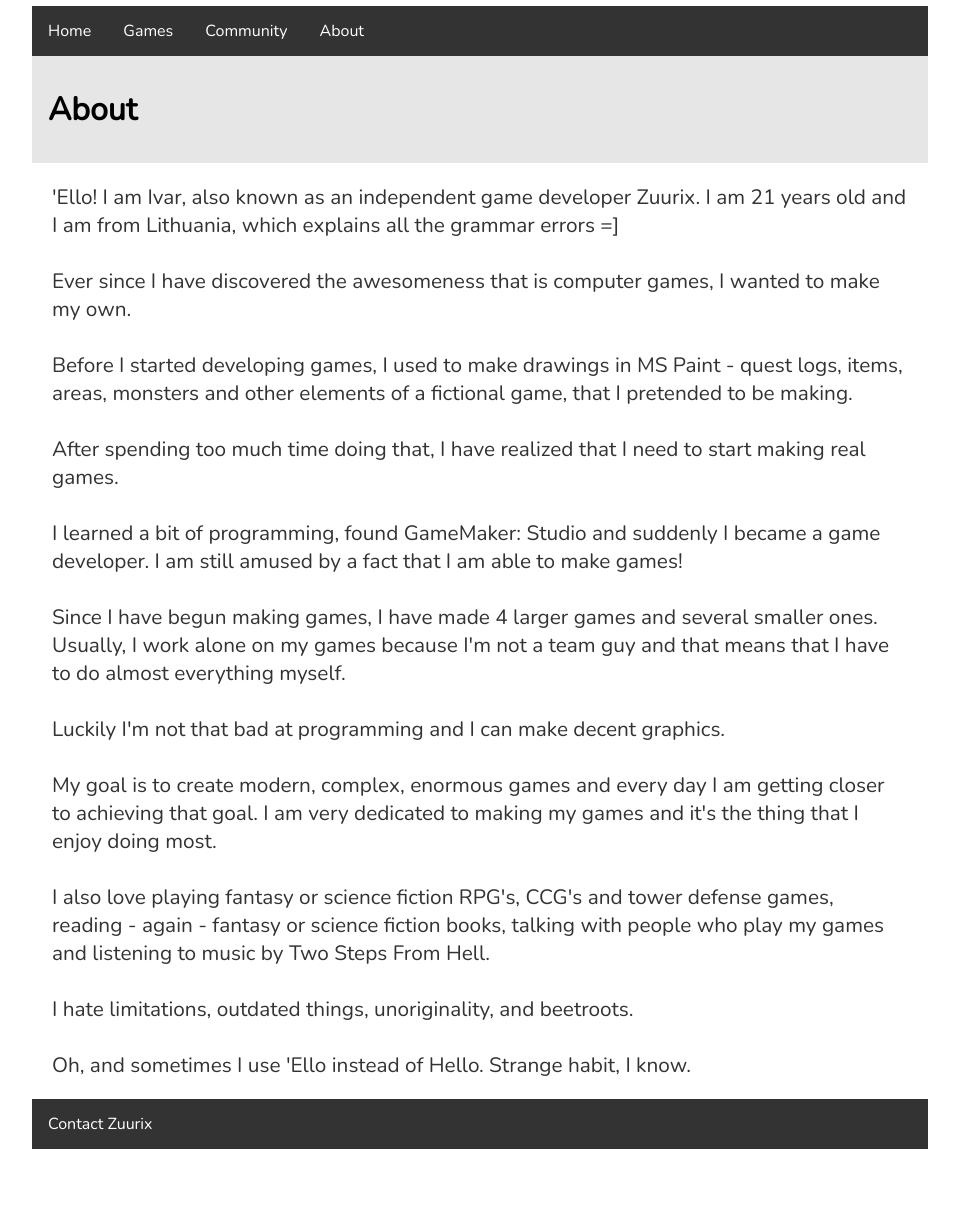
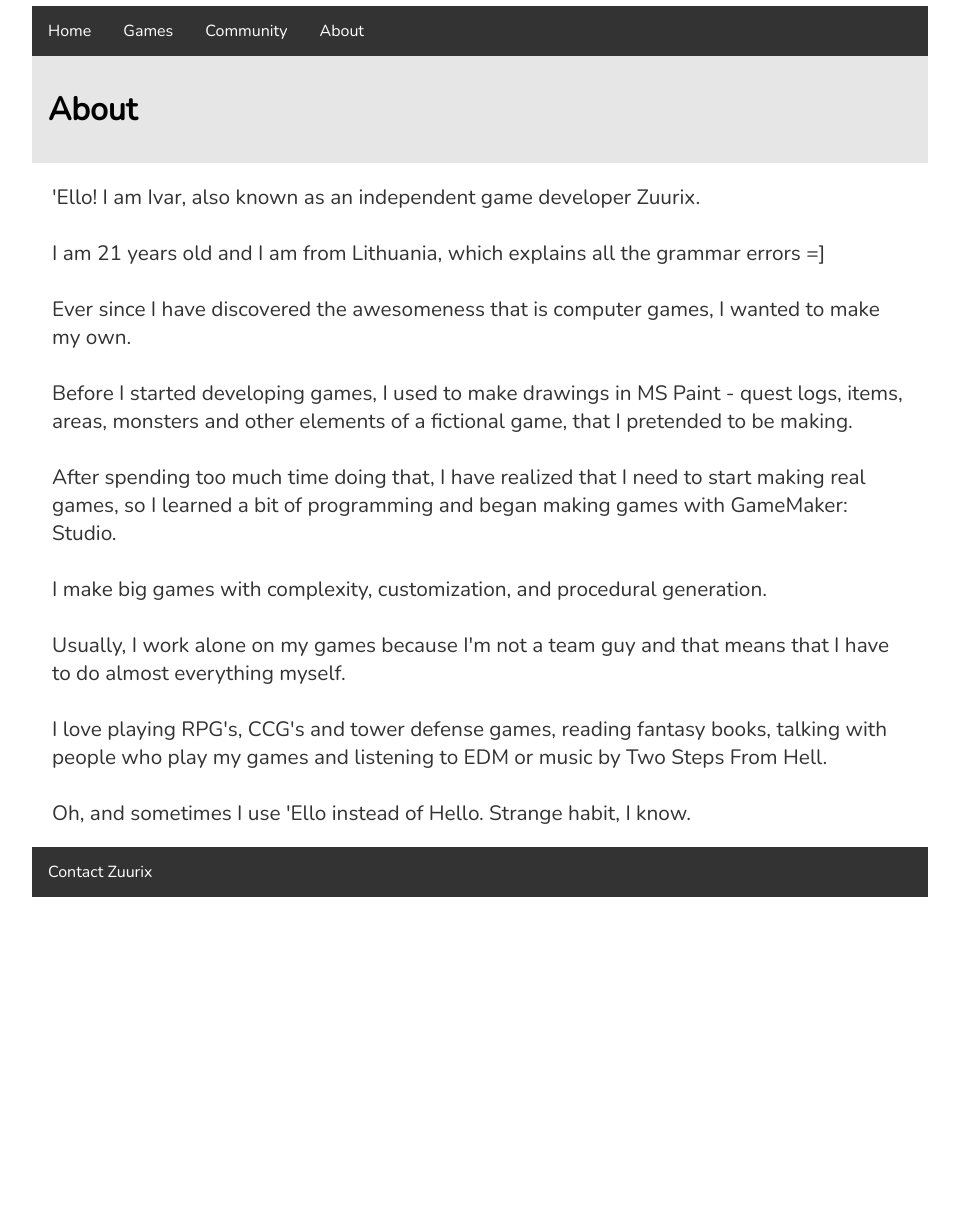
Before and after one commit to Phoebe3663/Zuurix.github.io, a Jekyll site: the page built from about/index.html, in a window 1280 px wide. Shown: the part 308-1517 px from the top of the page, without its empty margins (160-1119 px from the left). Built offline with Jekyll 4.4.1, drawn with Linux system fonts in a browser that asks for light colours; after the commit the page ends 1265 px from its top, so only the background shows below that.

Commit message:
Update index.html

```diff
--- a/about/index.html
+++ b/about/index.html
@@ -6,25 +6,19 @@ title: Zuurix.com - About
 
 <h1>About</h1>
 
-<p>'Ello! I am Ivar, also known as an independent game developer Zuurix. I am 21 years old and I am from Lithuania, which explains all the grammar errors =]
+<p>'Ello! I am Ivar, also known as an independent game developer Zuurix.
+<p>I am 21 years old and I am from Lithuania, which explains all the grammar errors =]
 
 <p>Ever since I have discovered the awesomeness that is computer games, I wanted to make my own.
-
 <p>Before I started developing games, I used to make drawings in MS Paint - quest logs, items, areas, monsters and other elements of a fictional game, that I pretended to be making.
 
-<p>After spending too much time doing that, I have realized that I need to start making real games.
+<p>After spending too much time doing that, I have realized that I need to start making real games, so I learned a bit of programming and began making games with GameMaker: Studio.
 
-<p>I learned a bit of programming, found GameMaker: Studio and suddenly I became a game developer. I am still amused by a fact that I am able to make games!
+<p>I make big games with complexity, customization, and procedural generation.
 
-<p>Since I have begun making games, I have made 4 larger games and several smaller ones. Usually, I work alone on my games because I'm not a team guy and that means that I have to do almost everything myself.
+<p>Usually, I work alone on my games because I'm not a team guy and that means that I have to do almost everything myself.
 
-<p>Luckily I'm not that bad at programming and I can make decent graphics.
-
-<p>My goal is to create modern, complex, enormous games and every day I am getting closer to achieving that goal. I am very dedicated to making my games and it's the thing that I enjoy doing most.
-
-<p>I also love playing fantasy or science fiction RPG's, CCG's and tower defense games, reading - again - fantasy or science fiction books, talking with people who play my games and listening to music by Two Steps From Hell.
-
-<p>I hate limitations, outdated things, unoriginality, and beetroots.
+<p>I love playing RPG's, CCG's and tower defense games, reading fantasy books, talking with people who play my games and listening to EDM or music by Two Steps From Hell.
 
 <p>Oh, and sometimes I use 'Ello instead of Hello. Strange habit, I know.
 
```
